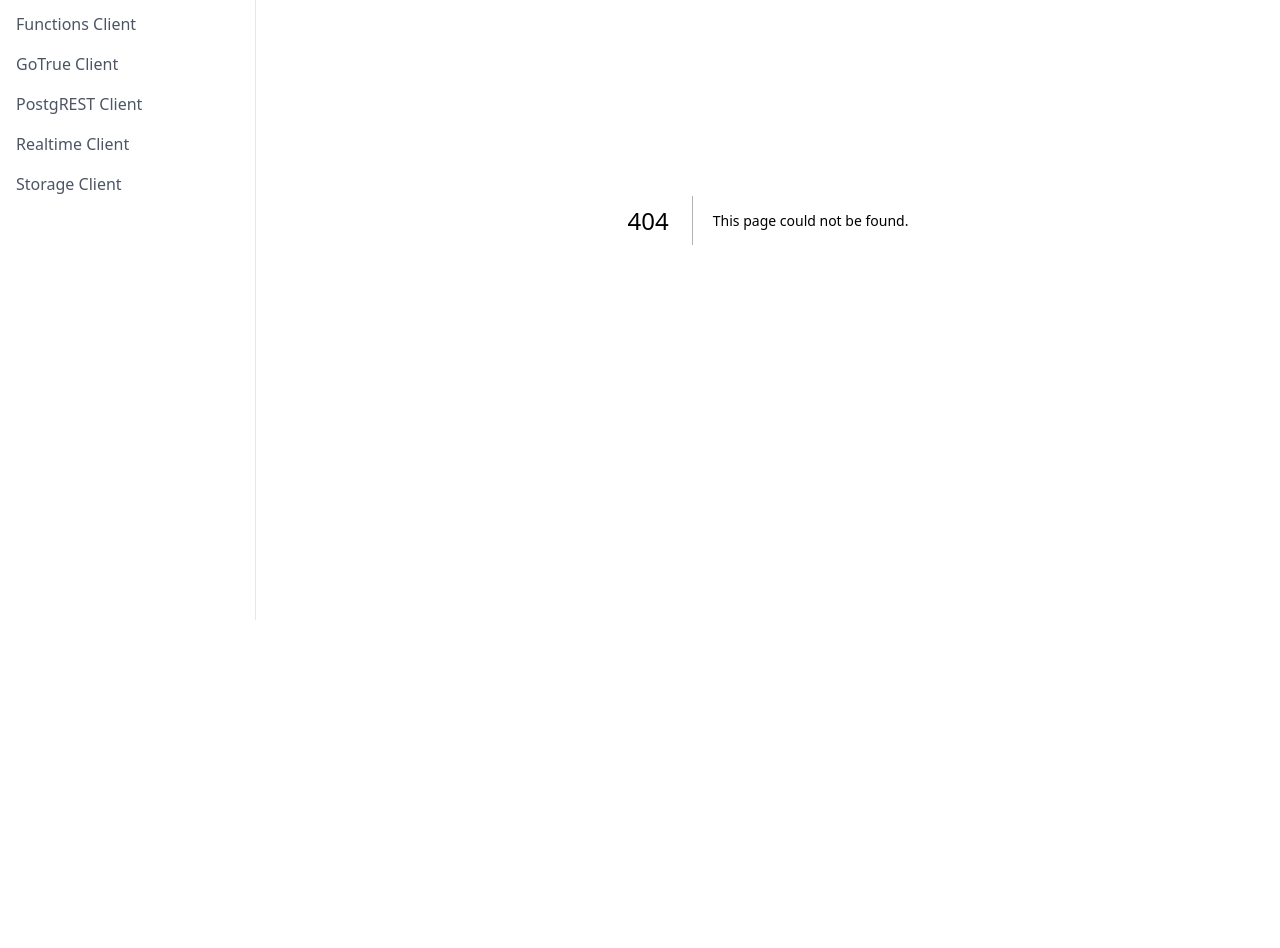
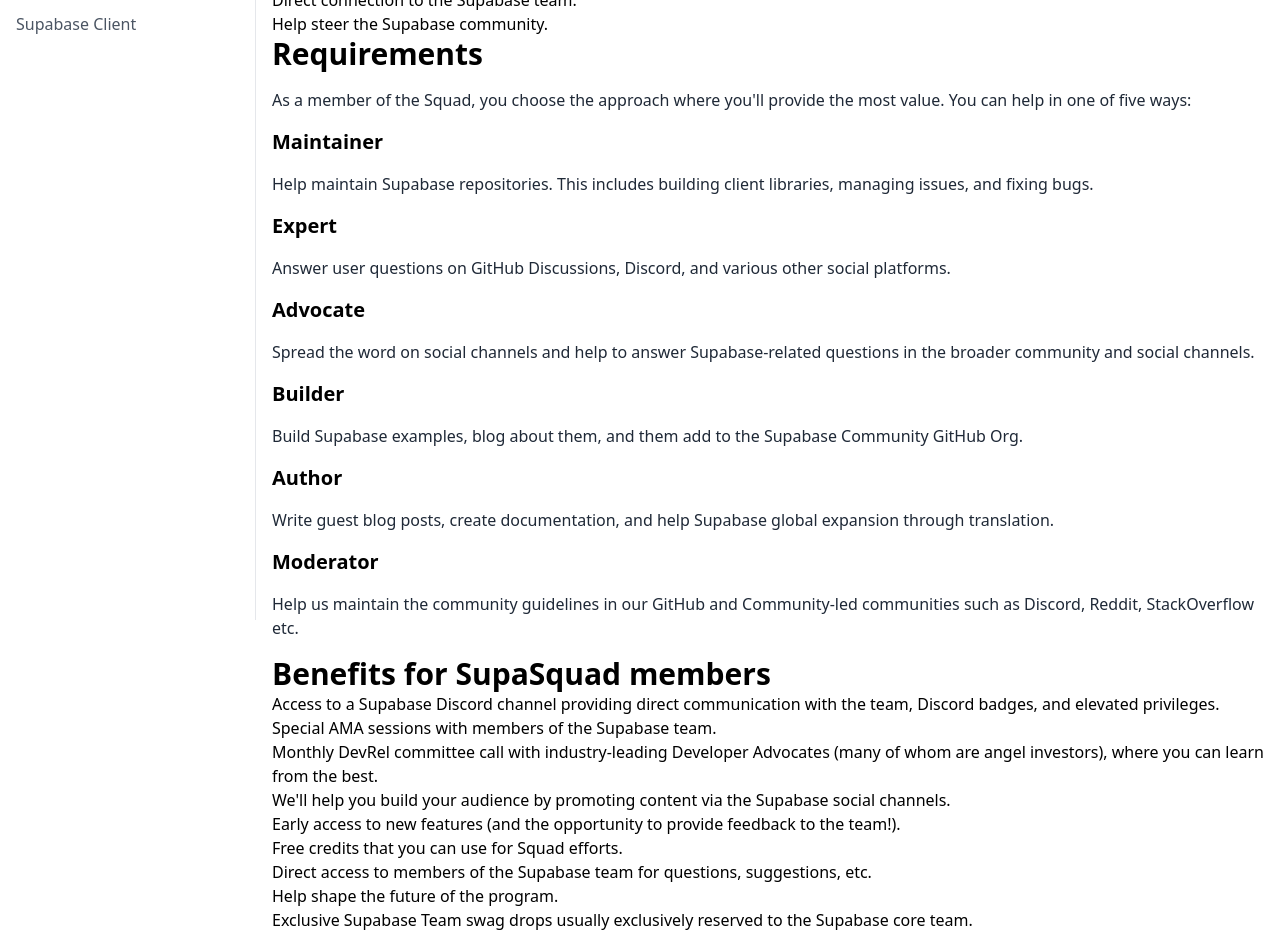
Before and after one commit to kiwicopple/supabase.dev, a Next.js app: page /docs/supasquad in a window 1280 px wide. Before the commit this address had no page. Shown: the part 180-1128 px from the top of the page. Before the commit the page ends 800 px from the top, so only its background shows below. Built offline with nearby package versions, Linux system fonts and the light colour scheme.

Commit message:
Adds some supasquad docs

```diff
--- /dev/null
+++ b/app/docs/[id]/page.tsx
@@ -0,0 +1,103 @@
+"use client"
+
+export default function Docs({ params }: { params: { id: string } }) {
+  switch (params.id) {
+    case "supasquad":
+      return <SupaSquad />
+    default:
+      return <div>404</div>
+  }
+}
+
+function SupaSquad() {
+  return (
+    <div className="p-4">
+      <h1 className="text-4xl font-extrabold dark:text-white">SupaSquad</h1>
+      <p className="my-4 text-lg font-normal text-gray-800 dark:text-gray-400">
+        The SupaSquad is an official Supabase advocate program where community
+        members help build and manage the Supabase community.
+      </p>
+      <ul>
+        <li>Official recognition in the Supabase community.</li>
+        <li>Direct connection to the Supabase team.</li>
+        <li>Help steer the Supabase community.</li>
+      </ul>
+
+      <h2 className="text-3xl font-extrabold dark:text-white">Requirements</h2>
+      <p className="my-4 font-normal text-gray-800 dark:text-gray-400">
+        As a member of the Squad, you choose the approach where you'll provide
+        the most value. You can help in one of five ways:
+      </p>
+
+      <h3 className="text-xl font-extrabold dark:text-white">Maintainer</h3>
+      <p className="my-4 font-normal text-gray-800 dark:text-gray-400">
+        Help maintain Supabase repositories. This includes building client
+        libraries, managing issues, and fixing bugs.
+      </p>
+
+      <h3 className="text-xl font-extrabold dark:text-white">Expert</h3>
+      <p className="my-4 font-normal text-gray-800 dark:text-gray-400">
+        Answer user questions on GitHub Discussions, Discord, and various other
+        social platforms.
+      </p>
+
+      <h3 className="text-xl font-extrabold dark:text-white">Advocate</h3>
+      <p className="my-4 font-normal text-gray-800 dark:text-gray-400">
+        Spread the word on social channels and help to answer Supabase-related
+        questions in the broader community and social channels.
+      </p>
+
+      <h3 className="text-xl font-extrabold dark:text-white">Builder</h3>
+      <p className="my-4 font-normal text-gray-800 dark:text-gray-400">
+        Build Supabase examples, blog about them, and them add to the Supabase
+        Community GitHub Org.
+      </p>
+
+      <h3 className="text-xl font-extrabold dark:text-white">Author</h3>
+      <p className="my-4 font-normal text-gray-800 dark:text-gray-400">
+        Write guest blog posts, create documentation, and help Supabase global
+        expansion through translation.
+      </p>
+
+      <h3 className="text-xl font-extrabold dark:text-white">Moderator</h3>
+      <p className="my-4 font-normal text-gray-800 dark:text-gray-400">
+        Help us maintain the community guidelines in our GitHub and
+        Community-led communities such as Discord, Reddit, StackOverflow etc.
+      </p>
+
+      <h2 className="text-3xl font-extrabold dark:text-white">
+        Benefits for SupaSquad members
+      </h2>
+      <ul>
+        <li>
+          Access to a Supabase Discord channel providing direct communication
+          with the team, Discord badges, and elevated privileges.
+        </li>
+        <li>Special AMA sessions with members of the Supabase team.</li>
+        <li>
+          Monthly DevRel committee call with industry-leading Developer
+          Advocates (many of whom are angel investors), where you can learn from
+          the best.
+        </li>
+        <li>
+          We'll help you build your audience by promoting content via the
+          Supabase social channels.
+        </li>
+        <li>
+          Early access to new features (and the opportunity to provide feedback
+          to the team!).
+        </li>
+        <li>Free credits that you can use for Squad efforts.</li>
+        <li>
+          Direct access to members of the Supabase team for questions,
+          suggestions, etc.
+        </li>
+        <li>Help shape the future of the program.</li>
+        <li>
+          Exclusive Supabase Team swag drops usually exclusively reserved to the
+          Supabase core team.
+        </li>
+      </ul>
+    </div>
+  )
+}
--- a/app/layout.tsx
+++ b/app/layout.tsx
@@ -5,7 +5,10 @@
   {
     id: "general",
     name: "General",
-    links: [{ id: "getting-started", name: "Getting Started", href: "/" }],
+    links: [
+      { id: "getting-started", name: "Getting Started", href: "/" },
+      { id: "supasquad", name: "SupaSquad", href: "/docs/supasquad" },
+    ],
   },
   {
     id: "tests",
@@ -16,31 +19,31 @@
         name: "Supabase Client",
         href: "/tests/supabase-client",
       },
-      {
-        id: "test-functions-client",
-        name: "Functions Client",
-        href: "/tests/functions-client",
-      },
-      {
-        id: "test-gotrue-client",
-        name: "GoTrue Client",
-        href: "/tests/gotrue-client",
-      },
-      {
-        id: "test-postgrest-client",
-        name: "PostgREST Client",
-        href: "/tests/postgrest-client",
-      },
-      {
-        id: "test-realtime-client",
-        name: "Realtime Client",
-        href: "/tests/realtime-client",
-      },
-      {
-        id: "test-storage-client",
-        name: "Storage Client",
-        href: "/tests/storage-client",
-      },
+      // {
+      //   id: "test-functions-client",
+      //   name: "Functions Client",
+      //   href: "/tests/functions-client",
+      // },
+      // {
+      //   id: "test-gotrue-client",
+      //   name: "GoTrue Client",
+      //   href: "/tests/gotrue-client",
+      // },
+      // {
+      //   id: "test-postgrest-client",
+      //   name: "PostgREST Client",
+      //   href: "/tests/postgrest-client",
+      // },
+      // {
+      //   id: "test-realtime-client",
+      //   name: "Realtime Client",
+      //   href: "/tests/realtime-client",
+      // },
+      // {
+      //   id: "test-storage-client",
+      //   name: "Storage Client",
+      //   href: "/tests/storage-client",
+      // },
     ],
   },
 ]
--- a/components/Hero.tsx
+++ b/components/Hero.tsx
@@ -35,6 +35,40 @@
         </Link>
         .
       </p>
+      <h2 className="text-3xl font-extrabold dark:text-white">
+        How to Contribute
+      </h2>
+      <p className="my-4 font-normal text-gray-800 dark:text-gray-400">
+        Supabase has many open source repos. Some of the more popular ones are:
+      </p>
+      <ul>
+        <li> Supabase - Our Dashboard, Websites, and example apps</li>
+        <li> Supabase-js - A clientside library written in Typescript</li>
+        <li>Gotrue - Our auth server, written in Go</li>
+        <li>
+          {" "}
+          Realtime - A server for streaming changes from Postgres, written in
+          Elixir
+        </li>
+        <li> browse all</li>
+      </ul>
+      <p className="my-4 font-normal text-gray-800 dark:text-gray-400">
+        Want to contribute? Why not jump into our GitHub repo and:
+      </p>
+      <ul>
+        <li>Sponsor Supabase.</li>
+        <li>Answer Discussions.</li>
+        <li>Submit an issue to one of our repos</li>
+        <li>
+          {" "}
+          Report a performance issue or a part of the documentation that you
+          find confusing.
+        </li>
+        <li>Create a pull request in one of our repos</li>
+        <li>Translate our Readme.</li>
+        <li>Try our products and give feedback.</li>
+        <li>Spread the word if you like what we are doing.</li>
+      </ul>
     </div>
   )
 }
```
Also changed, not shown: 2 other files (tests, documents, lock files or other folders).
